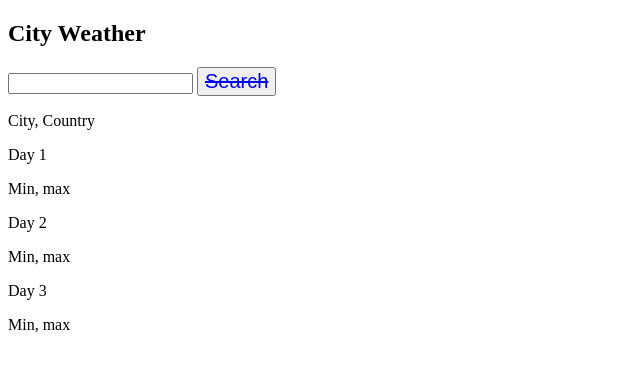
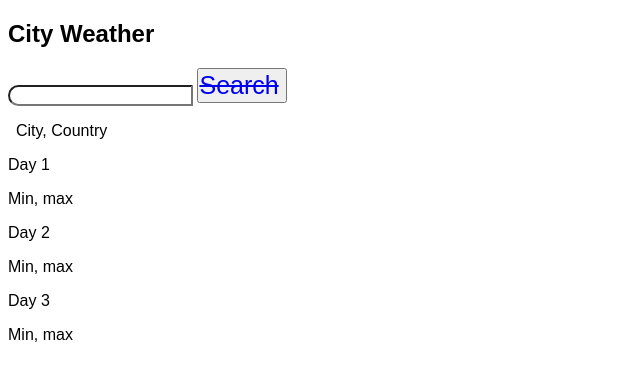
Before and after one commit to PhilipHolmqvist/da109a-infocity, a Flask app: page / in a window 1280 px wide. Shown: the top 381 px of the page, without its empty margins (0-640 px from the left). Run offline with Flask 2, Linux system fonts and the light colour scheme; parts of the project's set-up code (start-up, migrations or seed data) failed here and were passed over; some libraries are stand-ins or nearby versions.

Commit message:
ändrade nav
nav

```diff
--- a/static/style.css
+++ b/static/style.css
@@ -8,10 +8,41 @@
 
 .name{
     text-decoration: none;
-    padding-right: 10px;
+    padding-left: 8px;
 }
 
 a {
     text-decoration: line-through;
-    font-size: 20px;
+    font-size: 25px;
+    float: left;
 }
+
+.name a {
+    text-decoration: none;
+    color: white;
+    padding-left: 5px;
+}
+
+.name a:hover{
+    color: white;
+}
+
+#search-bar {
+    padding-left: 600px;
+    padding-top: 4px;
+    float: right;
+    text-align: center;
+}
+
+#input {
+    border-top-left-radius: 20px ;
+    border-bottom-left-radius: 20px;
+}
+
+#search {
+    padding-left: 0px;
+}
+
+body {
+    font-family: Arial, Helvetica, sans-serif;
+}
```
